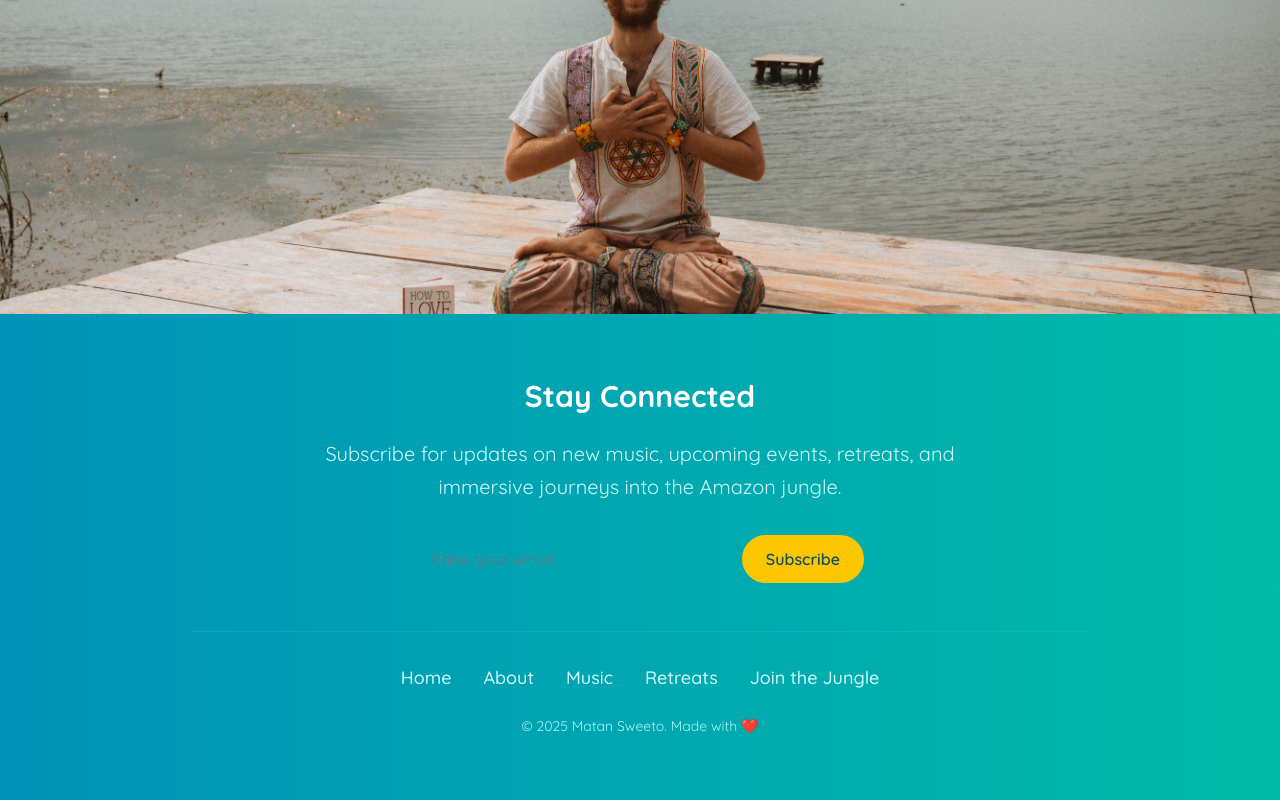
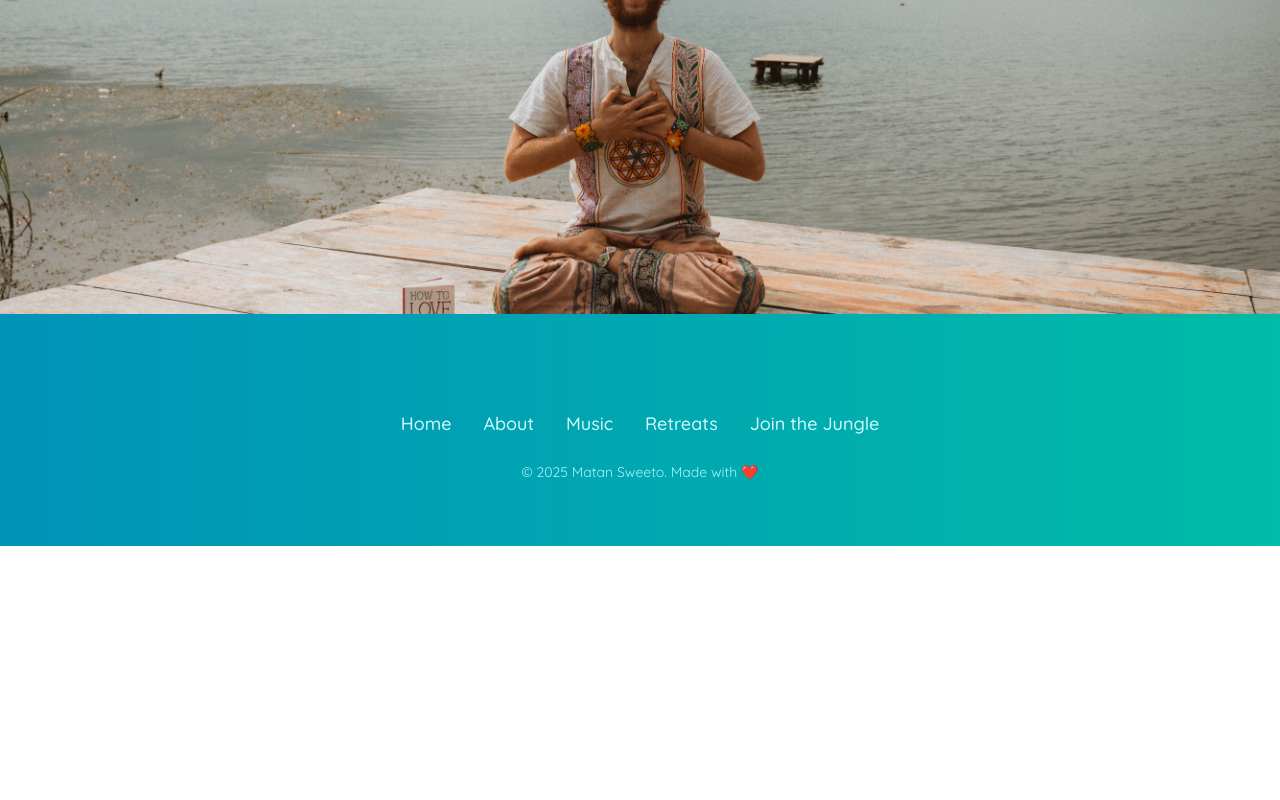
Before and after one commit to matanglahav/matansweeto, a Next.js app: page / in a window 1280 px wide. Shown: the part 3226-4026 px from the top of the page. After the commit the page ends 3772 px from the top, so only its background shows below. Built offline with nearby package versions, Linux system fonts and the light colour scheme.

Commit message:
Update Footer component to remove 'Stay Connected' section and clean up unused imports.

```diff
--- a/src/components/Footer.tsx
+++ b/src/components/Footer.tsx
@@ -1,96 +1,13 @@
 "use client";
 
 import Link from "next/link";
-import { useState } from "react";
 
 export default function Footer() {
-  const [email, setEmail] = useState("");
-  const [isSubscribed, setIsSubscribed] = useState(false);
-  const [error, setError] = useState<string | null>(null);
-  const [loading, setLoading] = useState(false);
-
-  const handleSubscribe = async (e: React.FormEvent) => {
-    e.preventDefault();
-    setError(null);
-    if (!email) return;
-
-    setLoading(true);
-
-    try {
-      // Google Apps Script endpoint
-      const scriptURL =
-        "https://script.google.com/macros/s/AKfycbwZwYUgeV62DYsSM2-TgZvoSx30jWbJVqAaByE9J7tOBWmqfx1kAzusI513mAak5L8eSg/exec";
-
-      const params = new URLSearchParams({ email });
-
-      const res = await fetch(`${scriptURL}?${params.toString()}`, {
-        method: "POST",
-      });
-
-      if (res.ok) {
-        setIsSubscribed(true);
-        setEmail("");
-        setTimeout(() => setIsSubscribed(false), 3000);
-      } else {
-        setError("There was an error subscribing. Please try again.");
-      }
-    } catch {
-      setError("There was an error subscribing. Please try again.");
-    } finally {
-      setLoading(false);
-    }
-  };
-
   return (
     <footer className="w-full bg-gradient-to-r from-cyan-600 to-teal-500 text-white py-16 px-6">
       <div className="max-w-4xl mx-auto text-center">
-        {/* Main Content */}
-        <div className="mb-12">
-          <h3
-            className="text-3xl font-bold mb-6"
-            style={{ fontFamily: "'Montserrat', Quicksand, sans-serif" }}
-          >
-            Stay Connected
-          </h3>
-
-          <p className="text-xl text-cyan-100 mb-8 max-w-2xl mx-auto leading-relaxed">
-            Subscribe for updates on new music, upcoming events, retreats, and
-            immersive journeys into the Amazon jungle.
-          </p>
-
-          {/* Email Subscription */}
-          <form onSubmit={handleSubscribe} className="max-w-md mx-auto mb-8">
-            <div className="flex flex-col sm:flex-row gap-3">
-              <input
-                type="email"
-                value={email}
-                onChange={(e) => setEmail(e.target.value)}
-                placeholder="Enter your email"
-                className="flex-1 px-4 py-3 rounded-full text-gray-900 placeholder-gray-500 focus:outline-none focus:ring-2 focus:ring-yellow-300"
-                required
-                disabled={loading}
-              />
-              <button
-                type="submit"
-                className="bg-yellow-400 hover:bg-yellow-300 text-cyan-900 font-semibold px-6 py-3 rounded-full transition-colors duration-200 transform hover:scale-105"
-                disabled={loading}
-              >
-                {loading ? "Subscribing..." : "Subscribe"}
-              </button>
-            </div>
-
-            {isSubscribed && (
-              <p className="text-yellow-200 mt-3 font-medium">
-                You’re subscribed. Thank you.
-              </p>
-            )}
-
-            {error && <p className="text-red-200 mt-3 font-medium">{error}</p>}
-          </form>
-        </div>
-
         {/* Navigation Links */}
-        <div className="border-t border-cyan-400/30 pt-8">
+        <div className="pt-8">
           <nav className="flex flex-wrap justify-center gap-8 mb-6">
             <Link
               href="/"
```
